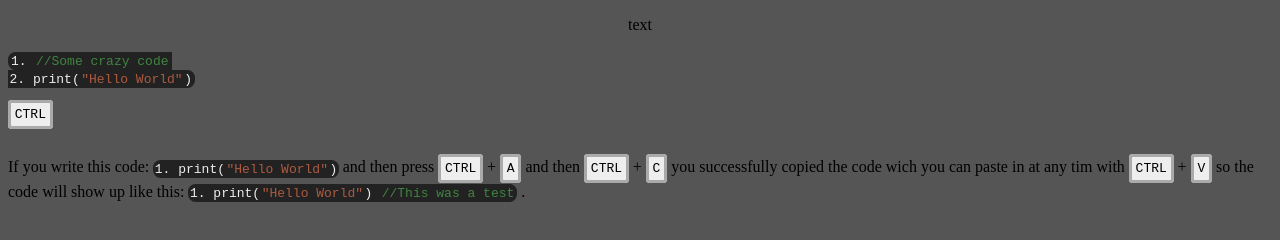
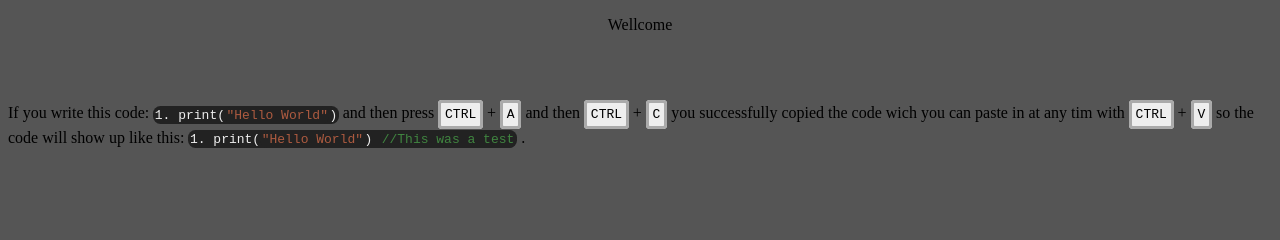
Before and after one commit to Josan866/JSWS, a plain HTML site: page standard/index.html in a window 1280 px wide. Drawn offline with Linux system fonts and the light colour scheme; a script that the page names is missing.

Commit message:
Update index.html

```diff
--- a/standard/index.html
+++ b/standard/index.html
@@ -7,14 +7,7 @@
 <body style="background-color: var(--bg-grey);">
     <!--This is a comment-->
 
-    <p class="text-center">text</p>
-    <code>
-        <code class="sub-code">1. <code class="comment">//Some crazy code</code></code><br>
-        <code class="sub-code">2. print(<code class="string">"Hello World"</code>)</code>
-    </code>
-
-    <br><br>
-    <kbd>CTRL</kbd>
+    <p class="text-center">Wellcome</p>
     <br><br>
     <p class="contains-kbd">If you write this code: <code>1. print(<code class="string">"Hello World"</code>)</code> and then press <kbd>CTRL</kbd> + <kbd>A</kbd> and then <kbd>CTRL</kbd> + <kbd>C</kbd> you successfully copied the code wich you can paste in at any tim with <kbd>CTRL</kbd> + <kbd>V</kbd> so the code will show up like this: <code>1. print(<code class="string">"Hello World"</code>) <code class="comment">//This was a test</code></code> .</p>
 
```
